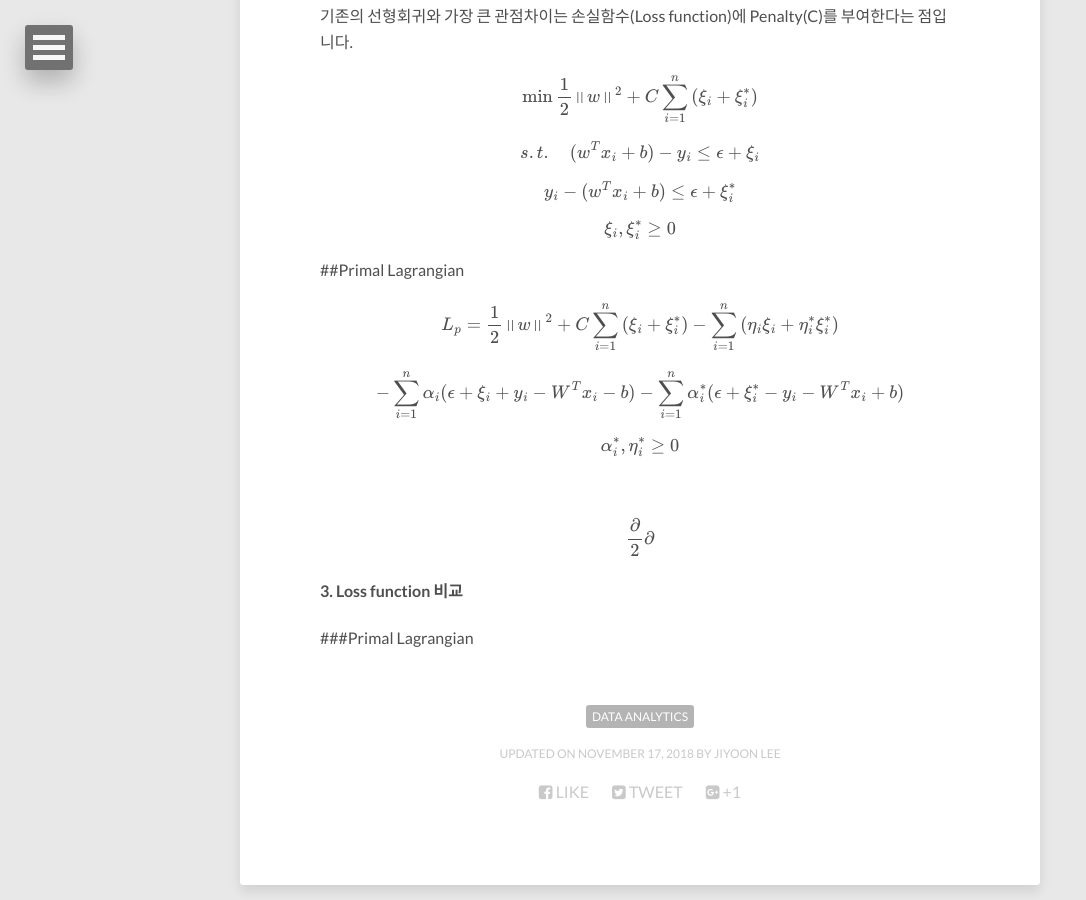
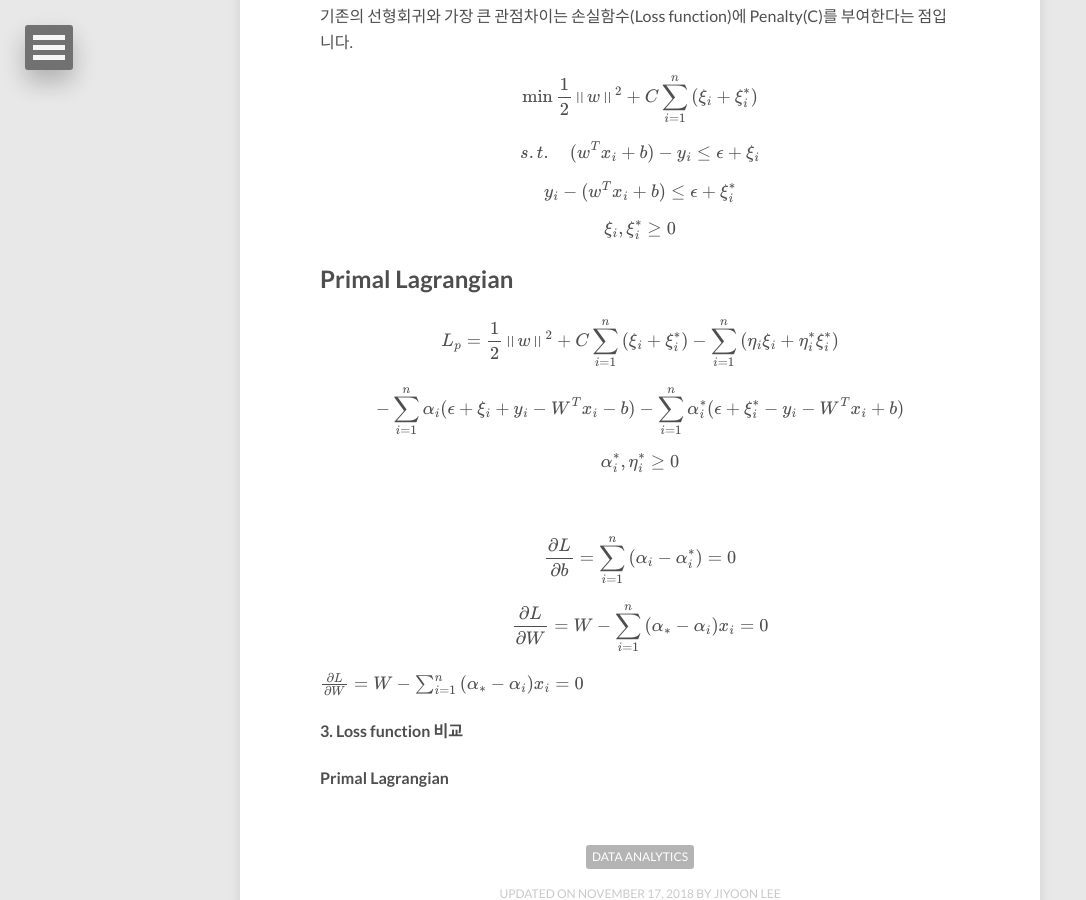
Before and after one commit to leejiyoon52/leejiyoon52.github.io, a Jekyll site: the page built from _posts/2018-11-17-Support-Vecter-Regression.md, in a window 1280 px wide and 900 px high, scrolled down 3437 px. Shown: the whole window, without its empty margins (0-1086 px from the left). Built offline with Jekyll 4.4.1, drawn with Linux system fonts in a browser that asks for light colours; nearby versions of some CDN libraries; formulas are drawn with MathJax 3; comment, search, counter and statistics services are not loaded; some of the changed text lies outside the part shown.

Commit message:
Update 2018-11-17-Support-Vecter-Regression.md

```diff
--- a/_posts/2018-11-17-Support-Vecter-Regression.md
+++ b/_posts/2018-11-17-Support-Vecter-Regression.md
@@ -122,7 +122,7 @@
 
 
 
-##Primal Lagrangian
+## Primal Lagrangian
 
 
 
@@ -141,10 +141,18 @@
 <br>
 
 $$
-\frac {  \partial }{ 2 }{ \partial }
+\frac {  \partial L }{ \partial b }= \sum_{ i=1 }^{ n }{ ({ \alpha }_{ i }-{ \alpha }_{ i }^{* })} = 0
 $$
 
 
+$$
+\frac {  \partial L }{ \partial W }= W - \sum_{ i=1 }^{ n }{ ({ \alpha }_{ * }-{ \alpha }_{ i })x_i} = 0
+$$
+
+
+$$
+\frac {  \partial L }{ \partial W }= W - \sum_{ i=1 }^{ n }{ ({ \alpha }_{ * }-{ \alpha }_{ i })x_i} = 0
+$$
 #### **3. Loss function 비교**
 
-###Primal Lagrangian
+#### Primal Lagrangian
```
